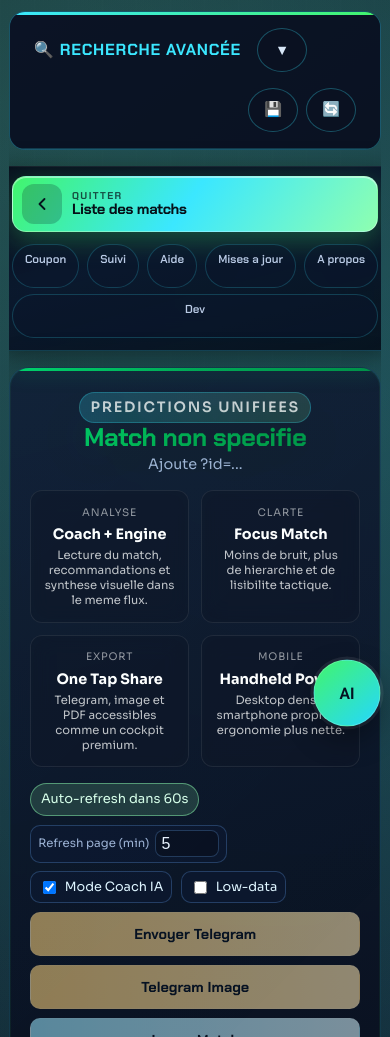
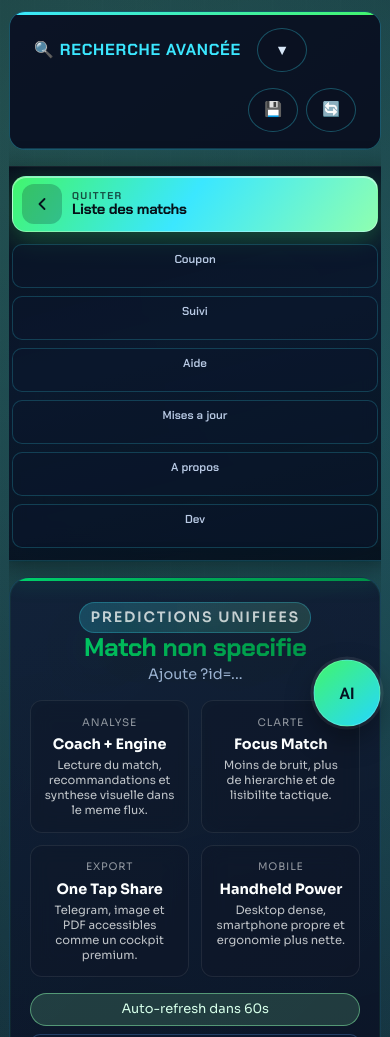
Before and after one commit to MALICK-GITH/bug-free-octo-sniffle, a website: page public/match.html in a window 390 px wide. Shown: the top 1037 px of the page. Drawn offline with nearby package versions, Linux system fonts and the light colour scheme; a web font is replaced by a local one.

Commit message:
Add unified touch layout across main pages for mobile and desktop

```diff
--- a/public/match.html
+++ b/public/match.html
@@ -25,6 +25,7 @@
   <link rel="stylesheet" href="/match-detail-premium.css" />
   <link rel="stylesheet" href="/mobile-layout-fix.css" />
   <link rel="stylesheet" href="/site-embellishment.css" />
+  <link rel="stylesheet" href="/touch-layout-unified.css" />
 </head>
 
 <body class="match-detail-body" data-page="match-detail">
--- /dev/null
+++ b/public/touch-layout-unified.css
@@ -0,0 +1,82 @@
+/* Unified touch layout for mobile + desktop */
+
+:root {
+  --touch-min-h: 44px;
+  --touch-radius: 10px;
+  --touch-gap: 8px;
+}
+
+button,
+.btn,
+.coupon-page-link,
+.back,
+.match-aux-link {
+  min-height: var(--touch-min-h);
+  border-radius: var(--touch-radius);
+}
+
+.controls,
+.actions,
+.page-link-cloud,
+.match-detail-aux,
+.hero-tools {
+  gap: var(--touch-gap);
+}
+
+.controls {
+  align-items: end;
+}
+
+.controls .league-filter,
+.hero-tools .mini-control,
+.hero-tools .mini-toggle {
+  min-height: var(--touch-min-h);
+}
+
+.controls input,
+.controls select,
+.hero-tools input,
+.hero-tools select {
+  min-height: var(--touch-min-h);
+}
+
+@media (max-width: 900px) {
+  .controls {
+    grid-template-columns: repeat(2, minmax(0, 1fr));
+  }
+
+  .actions {
+    grid-template-columns: repeat(2, minmax(0, 1fr));
+  }
+
+  .hero-tools {
+    grid-template-columns: repeat(2, minmax(0, 1fr));
+    display: grid;
+  }
+
+  .page-link-cloud,
+  .match-detail-aux {
+    display: grid;
+    grid-template-columns: repeat(2, minmax(0, 1fr));
+  }
+}
+
+@media (max-width: 560px) {
+  .controls,
+  .actions,
+  .hero-tools,
+  .page-link-cloud,
+  .match-detail-aux {
+    grid-template-columns: 1fr !important;
+  }
+
+  .coupon-page-link,
+  .back,
+  .match-aux-link,
+  .controls button,
+  .actions button {
+    width: 100%;
+    justify-content: center;
+    text-align: center;
+  }
+}
```
Also changed, not shown: public/about.html (+1 -0 lines), public/coupon.html (+1 -0 lines), public/index.html (+1 -0 lines), public/mode-emploi.html (+1 -0 lines), public/suivre.html (+1 -0 lines), public/updates.html (+1 -0 lines).
